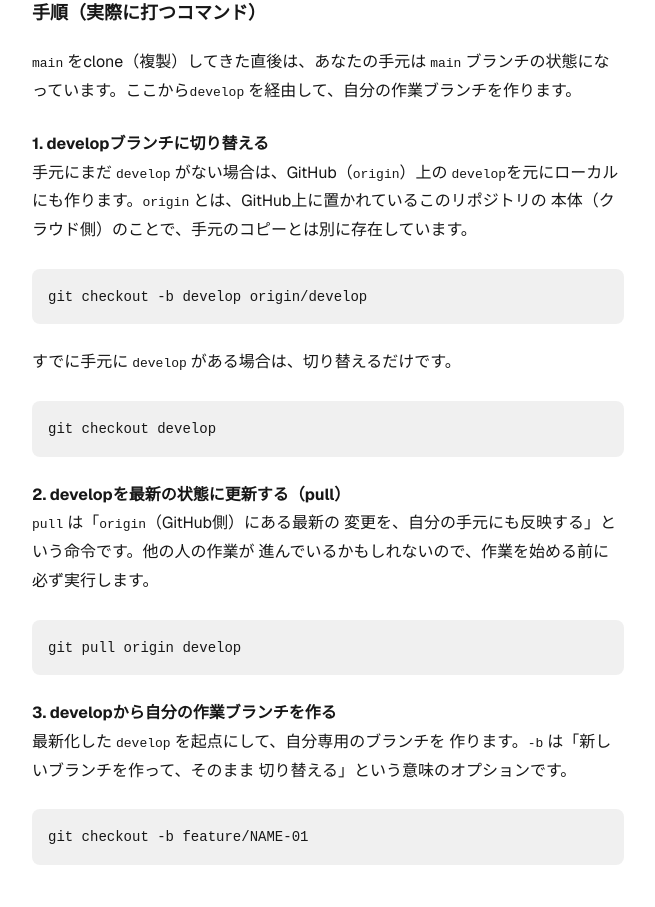
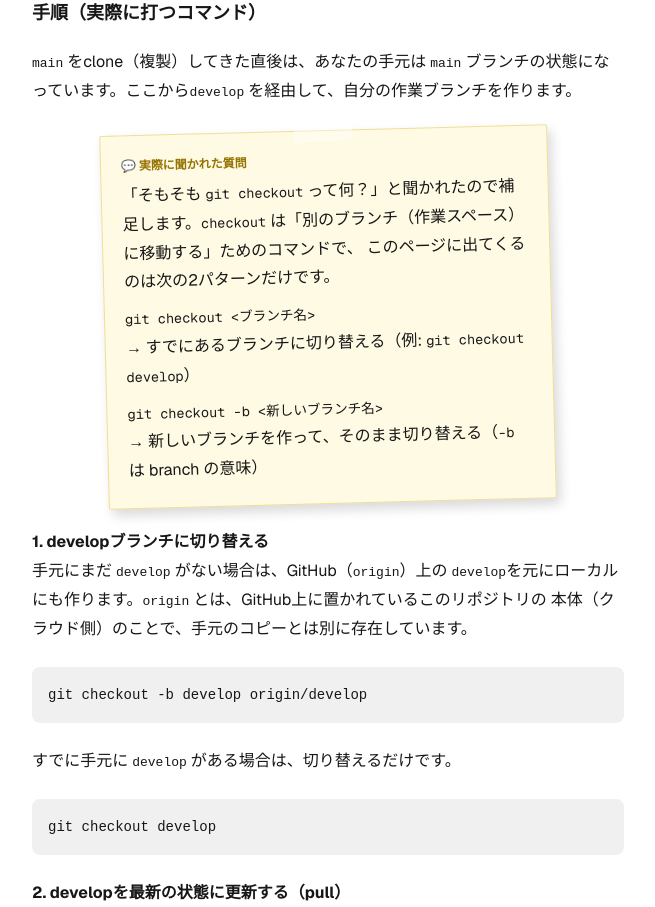
Before and after one commit to Alissa2M/soundbox, a Next.js app: page /github in a window 1280 px wide. Shown: the part 1278-2185 px from the top of the page, without its empty margins (312-967 px from the left). Built offline with nearby package versions, Linux system fonts and the light colour scheme.

Commit message:
add: 付箋

```diff
--- a/app/github/page.tsx
+++ b/app/github/page.tsx
@@ -1,4 +1,5 @@
 import Link from "next/link";
+import Sticky from "@/components/Sticky";
 import styles from "./page.module.css";
 
 export default function GithubGuide() {
@@ -95,6 +96,25 @@ export default function GithubGuide() {
           <code>develop</code> を経由して、自分の作業ブランチを作ります。
         </p>
 
+        <Sticky label="💬 実際に聞かれた質問">
+          <p>
+            「そもそも <code>git checkout</code> って何？」と聞かれたので補足します。
+            <code>checkout</code> は「別のブランチ（作業スペース）に移動する」ためのコマンドで、
+            このページに出てくるのは次の2パターンだけです。
+          </p>
+          <p>
+            <code>git checkout &lt;ブランチ名&gt;</code>
+            <br />
+            → すでにあるブランチに切り替える（例: <code>git checkout develop</code>）
+          </p>
+          <p>
+            <code>git checkout -b &lt;新しいブランチ名&gt;</code>
+            <br />
+            → 新しいブランチを作って、そのまま切り替える（
+            <code>-b</code> は branch の意味）
+          </p>
+        </Sticky>
+
         <p className={styles.paragraph}>
           <strong>1. developブランチに切り替える</strong>
           <br />
--- /dev/null
+++ b/components/Sticky.module.css
@@ -0,0 +1,49 @@
+.sticky {
+  position: relative;
+  align-self: center;
+  transform: rotate(-1.5deg);
+  display: flex;
+  flex-direction: column;
+  gap: 0.5rem;
+  width: 90%;
+  max-width: 28rem;
+  border: 1px solid rgba(210, 170, 0, 0.35);
+  border-radius: 2px;
+  background: rgba(255, 221, 64, 0.14);
+  padding: 1.25rem 1.25rem 1.4rem;
+  box-shadow: 0.25rem 0.4rem 0.75rem rgba(0, 0, 0, 0.15);
+}
+
+.sticky::before {
+  content: "";
+  position: absolute;
+  top: -0.7rem;
+  left: 50%;
+  width: 3.5rem;
+  height: 1.2rem;
+  transform: translateX(-50%) rotate(-3deg);
+  background: rgba(255, 255, 255, 0.35);
+  border: 1px solid rgba(255, 255, 255, 0.25);
+}
+
+.label {
+  display: inline-block;
+  width: fit-content;
+  font-size: 0.75rem;
+  font-weight: 600;
+  color: rgb(150, 115, 0);
+}
+
+.content > :global(*) {
+  margin: 0;
+  line-height: 1.8;
+}
+
+.content > :global(* + *) {
+  margin-top: 0.5rem;
+}
+
+.content :global(code) {
+  font-family: var(--font-geist-mono), monospace;
+  font-size: 0.85em;
+}
--- /dev/null
+++ b/components/Sticky.tsx
@@ -0,0 +1,18 @@
+import type { ReactNode } from "react";
+import styles from "./Sticky.module.css";
+
+type Props = {
+  // 付箋の見出し（例: "💬 実際に聞かれた質問"）
+  label: string;
+  children: ReactNode;
+};
+
+// 実際にやってみてフィードバックされた内容などを、付箋風に補足するための共通コンポーネント
+export default function Sticky({ label, children }: Props) {
+  return (
+    <div className={styles.sticky}>
+      <span className={styles.label}>{label}</span>
+      <div className={styles.content}>{children}</div>
+    </div>
+  );
+}
```
